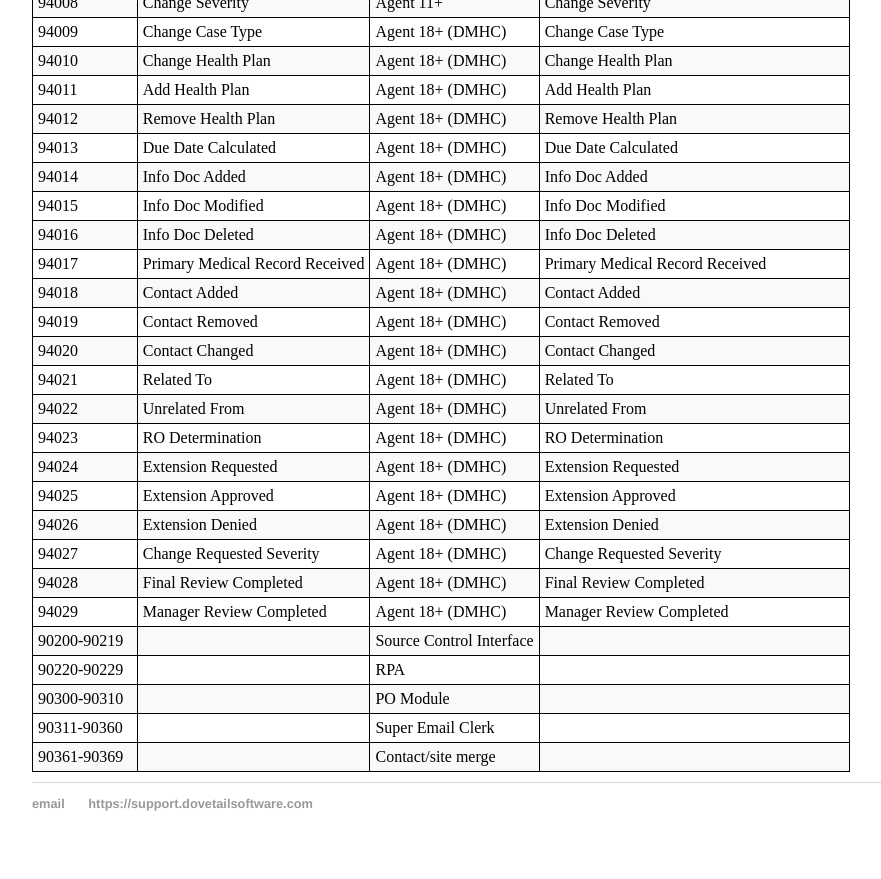
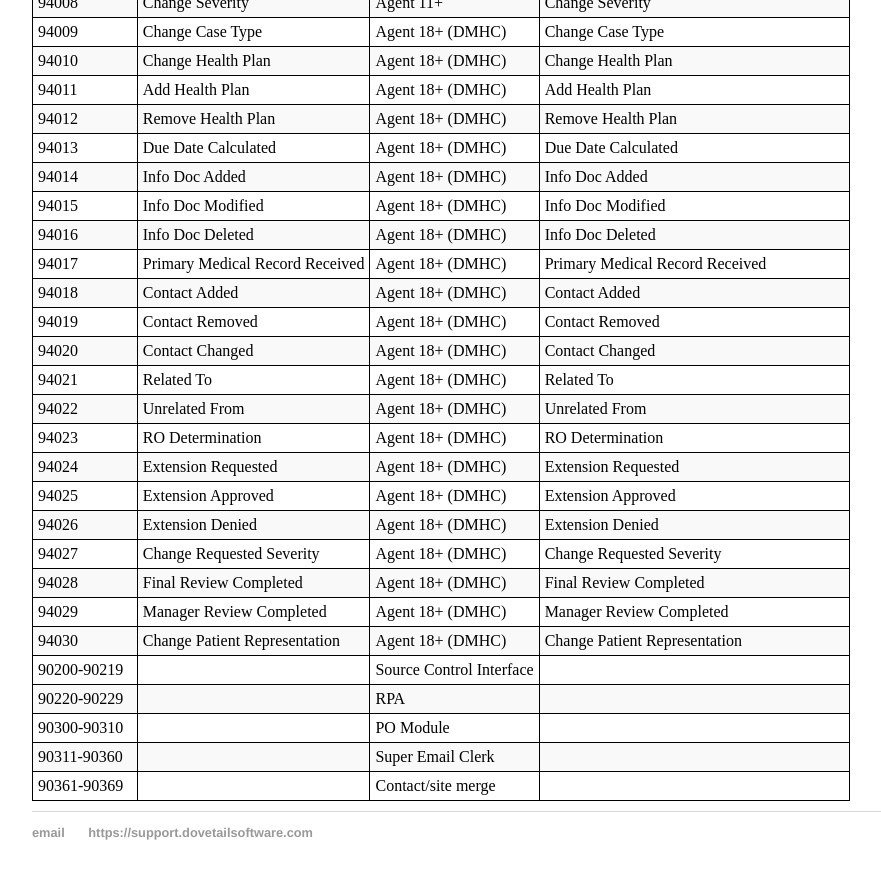
Before and after one commit to DovetailSoftware/dovetail-defined, a Jekyll site: the page built from pages/activity-codes.md, in a window 1280 px wide and 900 px high, scrolled down 1067 px. Shown: the top 879 px of the window, without its empty margins (160-1041 px from the left). Built offline with Jekyll 4.4.1, drawn with Linux system fonts in a browser that asks for light colours.

Commit message:
add code for DMHC Change Patient Representation

```diff
--- a/pages/activity-codes.md
+++ b/pages/activity-codes.md
@@ -58,6 +58,7 @@ description: Custom Activity Codes created by Dovetail
 | 94027 | Change Requested Severity | Agent 18+ (DMHC)   | Change Requested Severity |
 | 94028 | Final Review Completed | Agent 18+ (DMHC)   | Final Review Completed |
 | 94029 | Manager Review Completed | Agent 18+ (DMHC)   | Manager Review Completed |
+| 94030 | Change Patient Representation | Agent 18+ (DMHC)   | Change Patient Representation |
 | 90200-90219 | |Source Control Interface|
 | 90220-90229 | |RPA|
 | 90300-90310 | |PO Module|
```
